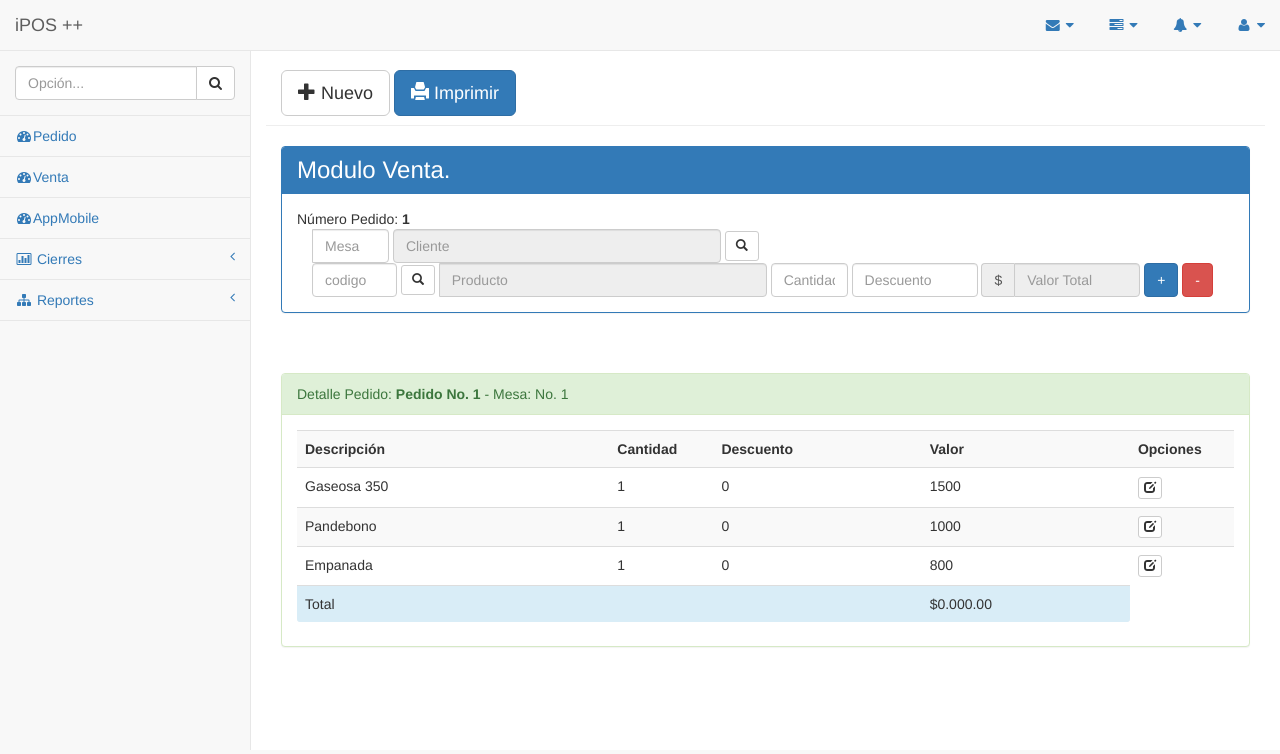
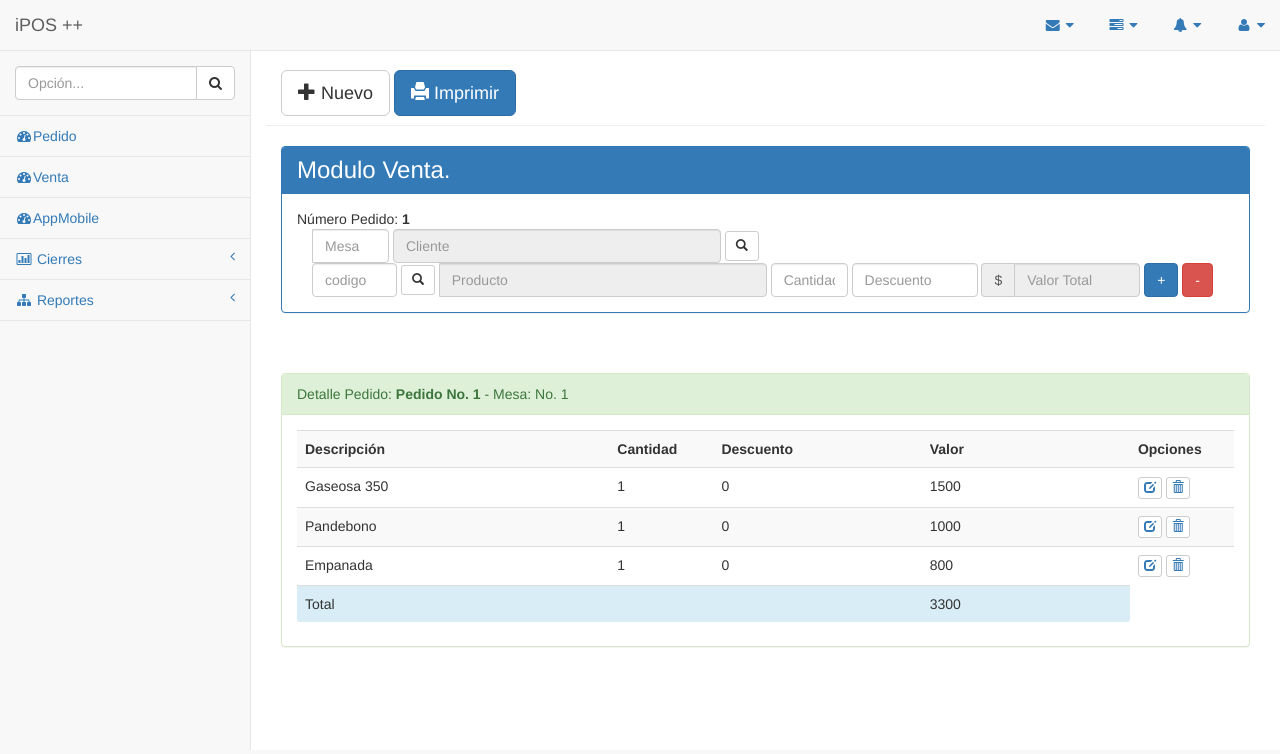
Before and after one commit to wilmandx/ipos, a Django app: page /ventas/ in a window 1280 px wide. Shown: the top 754 px of the page. Run offline with Django 3.2, Linux system fonts and the light colour scheme; a user stored in the database is signed in; some libraries are stand-ins or nearby versions.

Commit message:
Modificaciones template ventas y pedidos
se actualiza botones de busqueda

```diff
--- a/ipos/templates/menu_layout.html
+++ b/ipos/templates/menu_layout.html
@@ -20,7 +20,7 @@
                 <a href="/ventas/"><i class="fa fa-dashboard fa-fw"></i>Venta</a>
             </li>
             <li>
-                <a href="/ventas/mobile/"><i class="fa fa-dashboard fa-fw"></i>AppMobile</a>
+                <a href="/ventas/mobile/" target="_blank"><i class="fa fa-dashboard fa-fw"></i>AppMobile</a>
             </li>
             <li>
                 <a href="#"><i class="fa fa-bar-chart-o fa-fw"></i> Cierres<span class="fa arrow"></span></a>
--- a/ventas/templates/listar/pedido.html
+++ b/ventas/templates/listar/pedido.html
@@ -43,8 +43,9 @@
                     <td>1</td>
                     <td>1</td>
                     <td>3300</td>
-                    <td><button type="button" class="btn btn-default btn-xs">
-                      <span class="glyphicon glyphicon-edit"></span></button>
+                    <td>
+                      <button type="button" class="btn btn-default btn-xs">
+                      <a href="/ventas/"><span class="glyphicon glyphicon-edit"></span></a></button>
                     </td>
                 </tr>
             </table>
--- a/ventas/templates/venta.html
+++ b/ventas/templates/venta.html
@@ -55,15 +55,14 @@
         <h4 class="modal-title" id="myModalLabel">Productos</h4>
       </div>
       <div class="modal-body">
-         <div class="form-group input-group">
-          <span class="input-group-addon glyphicon glyphicon-search"></span>
+         <div class="input-group">
           <label class="sr-only" for="producto">Producto</label>
                 <input class="form-control" type="text" placeholder="Producto" size="40">
+                <span class="input-group-btn"><button class="btn btn-primary">Buscar</button></span>
          </div>
       </div>
       <div class="modal-footer">
         <button type="button" class="btn btn-default" data-dismiss="modal">Cerrar</button>
-        <button type="button" class="btn btn-primary">Buscar</button>
       </div>
     </div>
   </form>
@@ -81,15 +80,14 @@
         <h4 class="modal-title" id="myModalLabel">Clientes</h4>
       </div>
       <div class="modal-body">
-         <div class="form-group input-group">
-          <span class="input-group-addon glyphicon glyphicon-search"></span>
+         <div class="input-group">
           <label class="sr-only" for="cliente">Cliente</label>
                 <input class="form-control" type="text" placeholder="Cliente" size="40">
+                <span class="input-group-btn"><button class="btn btn-primary">Buscar</button></span>
          </div>
       </div>
       <div class="modal-footer">
         <button type="button" class="btn btn-default" data-dismiss="modal">Cerrar</button>
-        <button type="button" class="btn btn-primary">Buscar</button>
       </div>
     </div>
   </form>
@@ -200,7 +198,9 @@
                   <td>0</td>
                   <td>1500</td>
                   <td><button type="button" class="btn btn-default btn-xs">
-                    <span class="glyphicon glyphicon-edit"></span></button>
+                      <a href=""><span class="glyphicon glyphicon-edit"></span></a></button>
+                    <button type="button" class="btn btn-default btn-xs">
+                      <a href=""><span class="glyphicon glyphicon-trash"></span></a></button>
                   </td>
               </tr>
               <tr>
@@ -208,8 +208,11 @@
                   <td>1</td>
                   <td>0</td>
                   <td>1000</td>
-                  <td><button type="button" class="btn btn-default btn-xs">
-                    <span class="glyphicon glyphicon-edit"></span></button>
+                  <td>
+                    <button type="button" class="btn btn-default btn-xs">
+                    <a href=""><span class="glyphicon glyphicon-edit"></span></a></button>
+                    <button type="button" class="btn btn-default btn-xs">
+                      <a href=""><span class="glyphicon glyphicon-trash"></span></a></button>
                   </td>
               </tr>
               <tr>
@@ -217,13 +220,16 @@
                   <td>1</td>
                   <td>0</td>
                   <td>800</td>
-                  <td><button type="button" class="btn btn-default btn-xs">
-                    <span class="glyphicon glyphicon-edit"></span></button>
+                  <td>
+                    <button type="button" class="btn btn-default btn-xs">
+                      <a href=""><span class="glyphicon glyphicon-edit"></span></a></button>
+                    <button type="button" class="btn btn-default btn-xs">
+                      <a href=""><span class="glyphicon glyphicon-trash"></span></a></button>
                   </td>
               </tr>
               <tr class="info">
                   <td colspan="3">Total</td>
-                  <td>$0.000.00</td>
+                  <td>3300</td>
               </tr>
           </table>
 
```
Also changed, not shown: db.sqlite3.
